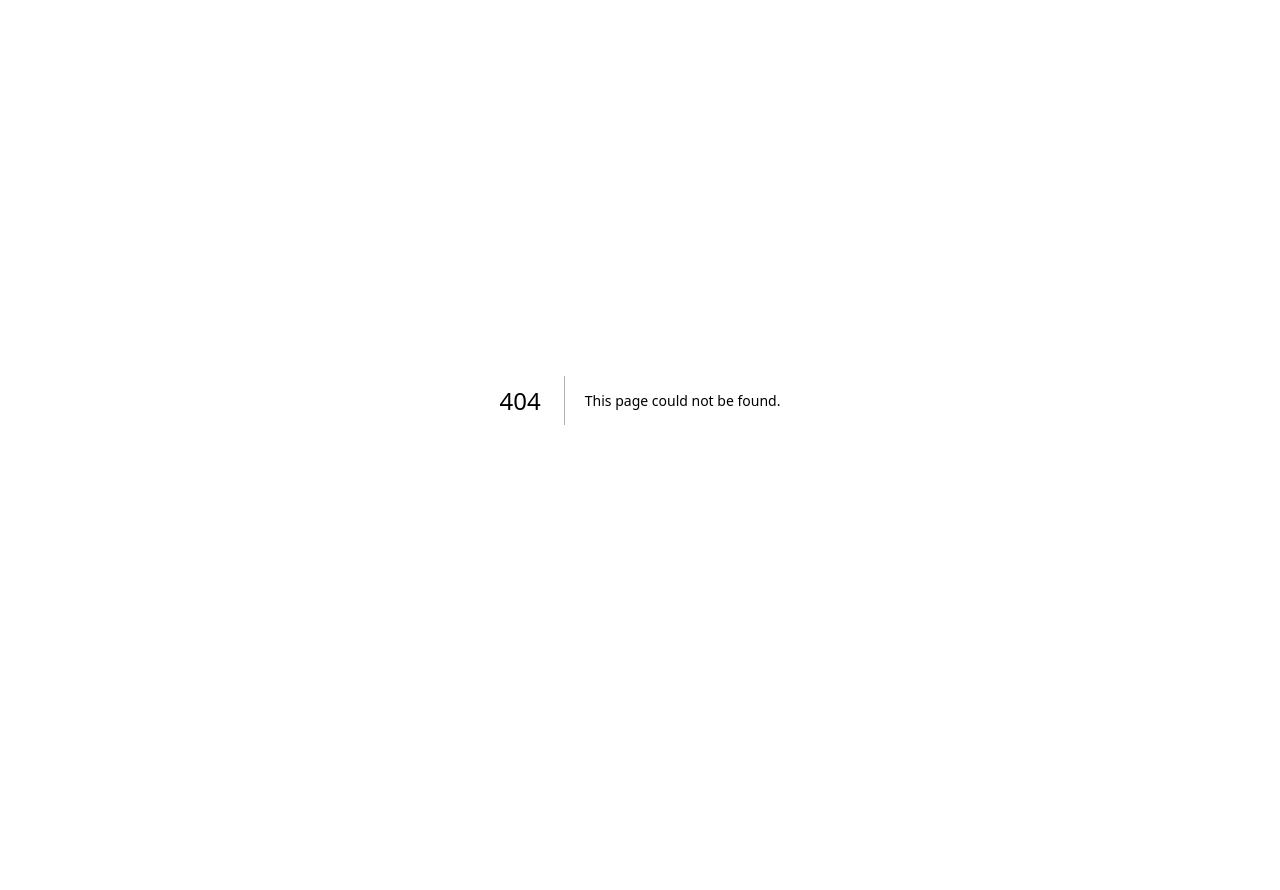
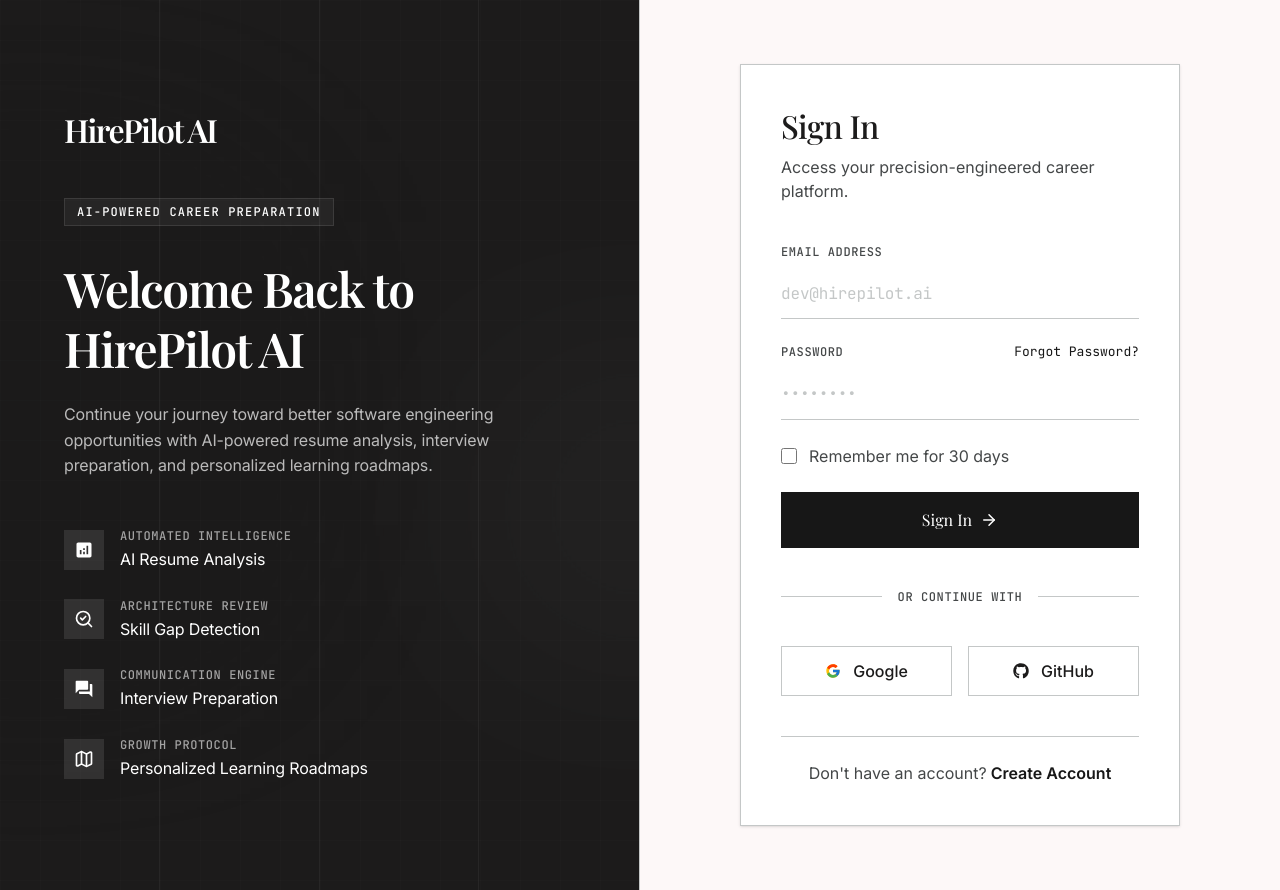
Before and after one commit to Rabby-khan-04/HirePilot.ai, a Next.js app: page /login in a window 1280 px wide. Before the commit this address had no page. Before the commit the page ends 800 px from the top, so only its background shows below. Built offline with nearby package versions, Linux system fonts and the light colour scheme.

Commit message:
feat(auth): Login page added.

```diff
--- /dev/null
+++ b/src/app/(auth)/login/page.jsx
@@ -0,0 +1,14 @@
+import LoginForm from "@/components/auth/login/LoginForm";
+import LoginMarketing from "@/components/auth/login/LoginMarketing";
+
+export default function LoginPage() {
+  return (
+    <main className="flex min-h-screen">
+      <LoginMarketing />
+
+      <section className="w-full lg:w-1/2 bg-surface flex items-center justify-center p-gutter md:p-margin-page relative">
+        <LoginForm />
+      </section>
+    </main>
+  );
+}
--- a/src/app/(main)/features/page.jsx
+++ /dev/null
@@ -1,9 +0,0 @@
-const FeaturesPage = () => {
-  return (
-    <div>
-      <h1>This is FeaturesPage component</h1>
-    </div>
-  );
-};
-
-export default FeaturesPage;
--- a/src/app/(main)/how-it-works/page.jsx
+++ /dev/null
@@ -1,9 +0,0 @@
-const HowItworksPage = () => {
-  return (
-    <div>
-      <h1>This is HowItworksPage component</h1>
-    </div>
-  );
-};
-
-export default HowItworksPage;
--- a/src/app/(main)/pricing/page.jsx
+++ /dev/null
@@ -1,9 +0,0 @@
-const PricingPage = () => {
-  return (
-    <div>
-      <h1>This is PricingPage component</h1>
-    </div>
-  );
-};
-
-export default PricingPage;
--- a/src/app/globals.css
+++ b/src/app/globals.css
@@ -228,4 +228,7 @@
   html {
     @apply font-sans;
   }
+  button {
+    @apply cursor-pointer;
+  }
 }
--- /dev/null
+++ b/src/components/auth/login/LoginForm.jsx
@@ -0,0 +1,141 @@
+"use client";
+
+import Link from "next/link";
+import { LuArrowRight } from "react-icons/lu";
+import { FcGoogle } from "react-icons/fc";
+import { FaGithub } from "react-icons/fa6";
+
+function InputField({ id, label, type, placeholder, extra }) {
+  return (
+    <div>
+      <div className="flex justify-between items-center mb-2">
+        <label
+          htmlFor={id}
+          className="font-mono-label text-mono-label text-on-surface-variant uppercase block"
+        >
+          {label}
+        </label>
+        {extra}
+      </div>
+      <input
+        id={id}
+        name={id}
+        type={type}
+        placeholder={placeholder}
+        required
+        className="w-full bg-transparent border-b border-outline-variant focus:border-primary focus:outline-none px-0 py-3 font-mono-detail text-body-md transition-all placeholder:text-outline-variant"
+      />
+    </div>
+  );
+}
+
+export default function LoginForm() {
+  return (
+    <div className="w-full max-w-110 bg-surface-container-lowest border border-outline-variant p-8 md:p-10 shadow-sm relative z-20">
+      {/* Mobile brand */}
+      <div className="lg:hidden mb-10">
+        <span className="font-headline-md text-[24px] font-semibold tracking-tighter text-on-surface">
+          HirePilot AI
+        </span>
+      </div>
+
+      <div className="mb-10 text-center lg:text-left">
+        <h2 className="font-headline-md text-headline-md mb-2">Sign In</h2>
+        <p className="font-body-md text-on-surface-variant">
+          Access your precision-engineered career platform.
+        </p>
+      </div>
+
+      <form className="space-y-6" action="#">
+        <InputField
+          id="email"
+          label="Email Address"
+          type="email"
+          placeholder="dev@hirepilot.ai"
+        />
+        <InputField
+          id="password"
+          label="Password"
+          type="password"
+          placeholder="••••••••"
+          extra={
+            <Link
+              href="#"
+              className="font-mono-detail text-mono-detail text-primary hover:underline"
+            >
+              Forgot Password?
+            </Link>
+          }
+        />
+
+        {/* Remember me */}
+        <div className="flex items-center gap-3">
+          <input
+            id="remember"
+            name="remember"
+            type="checkbox"
+            className="w-4 h-4 border-outline-variant text-primary focus:ring-primary"
+          />
+          <label
+            htmlFor="remember"
+            className="font-body-md text-on-surface-variant select-none"
+          >
+            Remember me for 30 days
+          </label>
+        </div>
+
+        {/* Submit */}
+        <button
+          type="submit"
+          className="w-full py-4 bg-primary text-on-primary font-headline-md text-[16px] hover:bg-primary-container hover:text-on-primary transition-all flex items-center justify-center gap-2 group"
+        >
+          Sign In
+          <LuArrowRight
+            size={18}
+            className="group-hover:translate-x-1 transition-transform"
+          />
+        </button>
+
+        {/* Divider */}
+        <div className="relative flex py-4 items-center">
+          <div className="grow border-t border-outline-variant" />
+          <span className="shrink mx-4 font-mono-label text-mono-label text-on-surface-variant uppercase">
+            or continue with
+          </span>
+          <div className="grow border-t border-outline-variant" />
+        </div>
+
+        {/* Social buttons */}
+        <div className="grid grid-cols-2 gap-card-gap">
+          {[
+            { label: "Google", icon: <FcGoogle /> },
+            { label: "GitHub", icon: <FaGithub /> },
+          ].map(({ label, icon }) => (
+            <button
+              key={label}
+              type="button"
+              className="flex items-center justify-center gap-3 py-3 border border-outline-variant hover:bg-surface-container transition-colors group"
+            >
+              <span className="group-hover:scale-105 transition-transform">
+                {icon}
+              </span>
+              <span className="font-body-md font-medium">{label}</span>
+            </button>
+          ))}
+        </div>
+      </form>
+
+      <div className="mt-10 pt-6 border-t border-outline-variant text-center">
+        <p className="font-body-md text-on-surface-variant">
+          Don{"'"}t have an account?
+          <Link
+            href="/register"
+            className="text-primary font-semibold hover:underline ml-1"
+          >
+            Create Account
+          </Link>
+        </p>
+      </div>
+    </div>
+  );
+}
--- /dev/null
+++ b/src/components/auth/login/LoginMarketing.jsx
@@ -0,0 +1,68 @@
+import { FEATURES } from "@/data/loginData";
+import Image from "next/image";
+
+function FeatureItem({ icon: Icon, label, title }) {
+  return (
+    <li className="flex items-center gap-4 group">
+      <div className="w-10 h-10 flex items-center justify-center bg-white/10 shrink-0 group-hover:bg-white/20 transition-colors">
+        <Icon size={20} className="text-on-primary" />
+      </div>
+      <div>
+        <p className="font-mono-label text-mono-label uppercase text-on-primary/60 mb-0.5">
+          {label}
+        </p>
+        <p className="font-body-md text-body-md text-on-primary">{title}</p>
+      </div>
+    </li>
+  );
+}
+
+export default function LoginMarketing() {
+  return (
+    <aside className="hidden lg:flex lg:w-1/2 relative bg-primary-container text-on-primary overflow-hidden border-r border-outline-variant items-center justify-center p-margin-page">
+      {/* Background decorations */}
+      <div className="absolute inset-0 opacity-40 bg-[linear-gradient(rgba(255,255,255,0.03)_1px,transparent_1px),linear-gradient(90deg,rgba(255,255,255,0.03)_1px,transparent_1px)] bg-size-[40px_40px]" />
+      <div className="absolute top-1/4 -left-1/4 w-96 h-96 bg-primary opacity-20 blur-[120px]" />
+      <div className="absolute bottom-1/4 -right-1/4 w-80 h-80 bg-surface-tint opacity-10 blur-[100px]" />
+
+      {/* Grid lines */}
+      <div className="absolute inset-0 flex pointer-events-none">
+        <div className="w-1/4 border-r border-white/5 h-full" />
+        <div className="w-1/4 border-r border-white/5 h-full" />
+        <div className="w-1/4 border-r border-white/5 h-full" />
+      </div>
+
+      <div className="relative z-10 max-w-xl">
+        {/* Brand */}
+        <div className="mb-12">
+          <span className="font-headline-md text-headline-md font-semibold tracking-tighter text-on-primary">
+            HirePilot AI
+          </span>
+        </div>
+
+        {/* Badge */}
+        <div className="inline-flex mb-8 items-center bg-white/5 border border-white/10 px-3 py-1">
+          <span className="font-mono-label text-mono-label text-on-primary uppercase tracking-widest">
+            AI-Powered Career Preparation
+          </span>
+        </div>
+
+        <h1 className="font-headline-lg text-headline-lg mb-6 leading-tight">
+          Welcome Back to HirePilot AI
+        </h1>
+        <p className="font-body-md text-body-md text-on-primary/70 mb-12 max-w-lg">
+          Continue your journey toward better software engineering opportunities
+          with AI-powered resume analysis, interview preparation, and
+          personalized learning roadmaps.
+        </p>
+
+        {/* Feature list */}
+        <ul className="space-y-6">
+          {FEATURES.map((f) => (
+            <FeatureItem key={f.title} {...f} />
+          ))}
+        </ul>
+      </div>
+    </aside>
+  );
+}
--- /dev/null
+++ b/src/data/loginData.js
@@ -0,0 +1,25 @@
+import { MdAnalytics, MdForum } from "react-icons/md";
+import { LuSearchCheck, LuMap } from "react-icons/lu";
+
+export const FEATURES = [
+  {
+    icon: MdAnalytics,
+    label: "Automated Intelligence",
+    title: "AI Resume Analysis",
+  },
+  {
+    icon: LuSearchCheck,
+    label: "Architecture Review",
+    title: "Skill Gap Detection",
+  },
+  {
+    icon: MdForum,
+    label: "Communication Engine",
+    title: "Interview Preparation",
+  },
+  {
+    icon: LuMap,
+    label: "Growth Protocol",
+    title: "Personalized Learning Roadmaps",
+  },
+];
```
Also changed, not shown: public/assets/image/dashboard_isualization.png (added).
